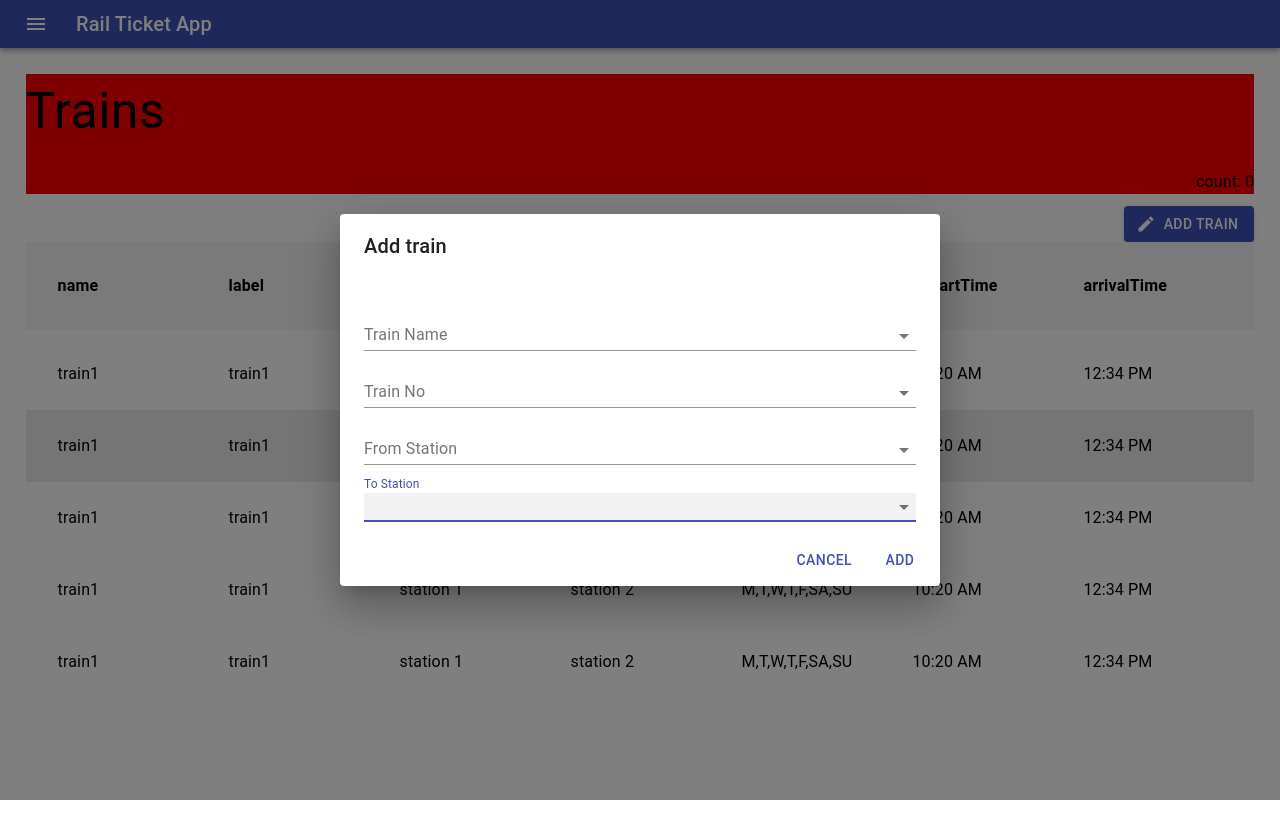
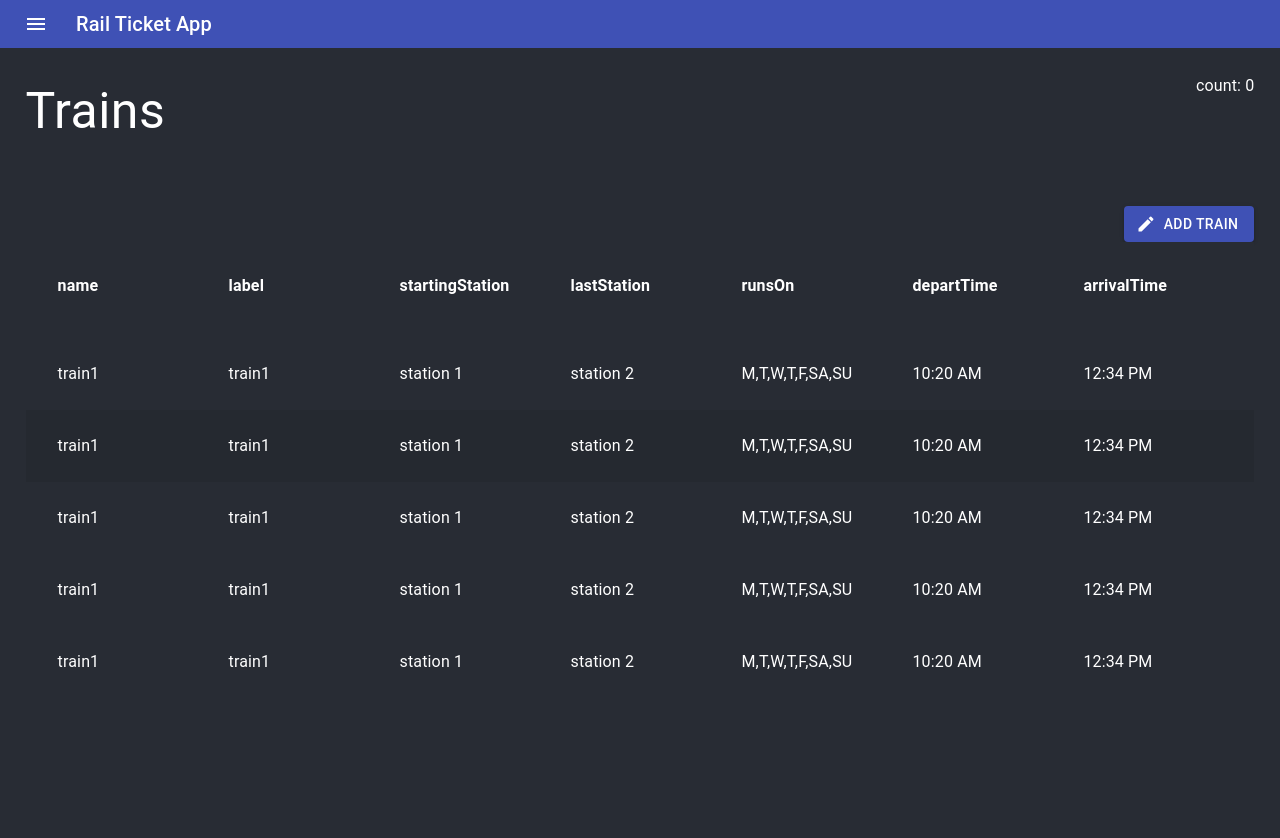
Before and after one commit to anurag-0071/railTicketFE, a React (Create React App) app: page / in a window 1280 px wide. Shown: the top 838 px of the page. Built offline with nearby package versions, Linux system fonts and the light colour scheme.

Commit message:
Fix console errors and minor styling changes (#7)
Co-authored-by: Anurag <anurag@storeking.in>

```diff
--- a/src/App.css
+++ b/src/App.css
@@ -64,7 +64,7 @@
 }
 
 .App-header {
-  /* background-color: #282c34; */
+  background-color: #282c34;
   min-height: 100vh;
   display: flex;
   flex-direction: column;
@@ -72,7 +72,7 @@
   /* align-items: center; */
   /* justify-content: center; */
   font-size: calc(10px + 2vmin);
-  /* color: white; */
+  color: white;
 }
 
 .listingScreen{
@@ -89,7 +89,7 @@
   flex-direction: row;
   align-items: centre;
   margin-bottom: 1%;
-  background-color: red;
+  /* background-color: #3f51b5; */
   height: 15vmin;
   justify-content: space-between;
 }
@@ -102,12 +102,13 @@
 
 .listScreenCount {
   display: flex;
-  align-self: flex-end;
+  align-self: flex-start;
 }
 
 .listingModalHeader {
   display: flex;
   flex-direction: row;
+  width: 100%;
   justify-content: space-evenly;
 }
 
--- a/src/components/ListingModal.js
+++ b/src/components/ListingModal.js
@@ -16,13 +16,18 @@ function ListingModal({ coloumns, items }) {
       />
       <List
       >
-        {items.map(item => (
-          <ListingItem
-            listType={"train"}
-            listItem={item}
-            handleListItemClick={handleListItemClick}
-          />
-        ))}
+        {items.map(item => {
+          console.log("item", item)
+          return (
+            <ListingItem
+              key={item.id}
+              itemKey={item.id}
+              listType={"train"}
+              listItem={item}
+              handleListItemClick={handleListItemClick}
+            />
+          )
+        })}
       </List>
     </div>
   )
--- a/src/components/ListingModalHeader.js
+++ b/src/components/ListingModalHeader.js
@@ -3,11 +3,12 @@ import { List, ListItem, ListItemText } from "@material-ui/core"
 
 
 const getColoumns = (coloumns) => {
+  let i = 0;
   return (
     coloumns.map(key => {
       if (key !== "id" && key !== "selected") {
         return (
-          <ListItem>
+          <ListItem key={i++}>
             <ListItemText>
               <b>
                 {key}
@@ -25,15 +26,12 @@ function ListingModalHeader({ coloumns }) {
   return (
     <List dense
       style={{
-        backgroundColor: "whitesmoke",
+        backgroundColor: "#282c34",
       }}
     >
       <ListItem>
         <List
           className="listingModalHeader"
-          style={{
-            width: "100%"
-          }}
         >
           {getColoumns(coloumns)}
         </List>
--- a/src/components/Listingtem.js
+++ b/src/components/Listingtem.js
@@ -3,28 +3,29 @@ import { ListItem, ListItemText, List } from "@material-ui/core";
 
 const getListItemContent = (listType, listItem) => {
   const contentArray = [];
+  let i = 0;
   for (const key in listItem) {
     if (key !== "id" && key !== "selected") {
       contentArray.push(
-        <ListItem>
+        <ListItem key={i++}>
           <ListItemText>
             {key === "runsOn" ? listItem[key].join(",") : listItem[key]}
           </ListItemText>
         </ListItem>
-      )
+      );
     }
   }
   return contentArray;
 }
 
-function ListingItem({ listType, listItem, handleListItemClick }) {
+function ListingItem({ itemKey, listType, listItem, handleListItemClick }) {
   return (
     // container
     <div>
       <ListItem
         // style={{ display: "flex" }}
         dense
-        key={listItem.id}
+        key={itemKey}
         button
         selected={listItem.selected}
         onClick={handleListItemClick}
--- a/src/components/NavBar.js
+++ b/src/components/NavBar.js
@@ -22,8 +22,8 @@ export default function NavBar({ toggleMenu }) {
     <div className={classes.root} >
       <AppBar position="static">
         <Toolbar variant="dense">
-          <IconButton edge="start" className={classes.menuButton} color="inherit" aria-label="menu">
-            <MenuIcon onClick={toggleMenu} />
+          <IconButton edge="start" className={classes.menuButton} color="inherit" aria-label="menu" onClick={toggleMenu} >
+            <MenuIcon />
           </IconButton>
           <Typography variant="h6" color="inherit">
             Rail Ticket App
--- a/src/components/Sidebar.js
+++ b/src/components/Sidebar.js
@@ -19,7 +19,7 @@ export default class Sidebar extends React.Component {
   render() {
     return (
       <div >
-        <List dense className="sideBarItem">
+        <List className="sideBarItem">
           {this.state.items.map(({ label, name, selected }) => (
             <ListItem
 
--- a/src/screens/Dashboard.js
+++ b/src/screens/Dashboard.js
@@ -7,17 +7,18 @@ import NavBar from "../components/NavBar";
 import ListingScreen from "./ListingScreen";
 
 const items = [
-  { name: 'home', label: 'Home', selected: true },
-  { name: 'sales', label: 'Sales' },
-  { name: 'orders', label: 'Orders' },
-  { name: 'billing', label: 'Billing' },
-  { name: 'settings', label: 'Settings' }]
+  { name: 'home', label: 'Home' }, // booking screen
+  { name: "ticketHistory", label: "Ticket History", selected: true },
+  { name: 'trainList', label: 'Train List' },
+  { name: 'stationList', label: 'Station List' },
+  { name: 'users', label: 'Manage Users' },
+  // { name: 'settings', label: 'Settings' }
+]
 
 class Dashboard extends React.Component {
 
   constructor(props) {
     super(props);
-    console.log(" dashboard props", props)
     this.state = {
       items,
       showMenu: false,
@@ -29,7 +30,6 @@ class Dashboard extends React.Component {
     this.setState({
       showMenu: !this.state.showMenu
     })
-    console.log("state after", this.state);
   }
 
   handleSideBarClick = (key) => {
@@ -47,9 +47,7 @@ class Dashboard extends React.Component {
   }
 
   getSideBar = () => {
-    console.log("show menu", this.state.showMenu)
     if (this.state.showMenu) {
-      console.log("returning sidebar element")
       return (
         <div className="Container">
           <div className="sidebar">
@@ -67,7 +65,6 @@ class Dashboard extends React.Component {
   }
 
   render() {
-    console.log("states before render", this.state)
     return (
       <div>
         <NavBar toggleMenu={this.toggleMenu}></NavBar>
--- a/src/screens/ListingScreen.js
+++ b/src/screens/ListingScreen.js
@@ -96,6 +96,12 @@ class ListingScreen extends React.Component {
     /*
     props = {
       title,
+      count,
+      coloumns,
+      listItems,
+      createModalForm,
+      onCreate,
+      onDelete,
 
     }
     */
@@ -112,7 +118,7 @@ class ListingScreen extends React.Component {
         "Departure Time",
         "Arrival Time"
       ],
-      showCreateModal: true,
+      showCreateModal: false,
     }
   }
 
```
